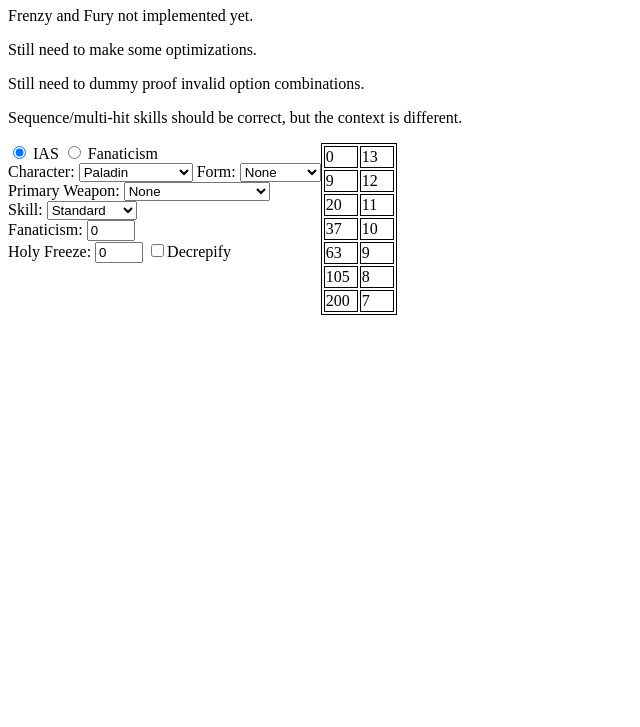
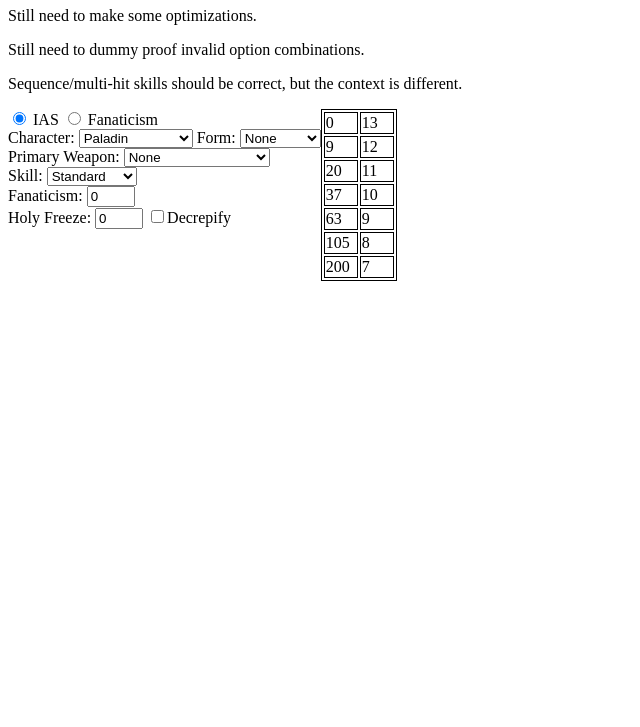
Before and after one commit to Warren1001/IAS_Calculator, a plain HTML site: page experimental/index.html in a window 1280 px wide. Shown: the part 73-800 px from the top of the page, without its empty margins (0-640 px from the left). Drawn offline with Linux system fonts and the light colour scheme.

Commit message:
Update index.html

```diff
--- a/experimental/index.html
+++ b/experimental/index.html
@@ -9,7 +9,6 @@
 </head>
 <body>
   <h1>Work In Progress</h1>
-  <p>Frenzy and Fury not implemented yet.</p>
   <p>Still need to make some optimizations.</p>
   <p>Still need to dummy proof invalid option combinations.</p>
   <p>Sequence/multi-hit skills should be correct, but the context is different.</p>
```
